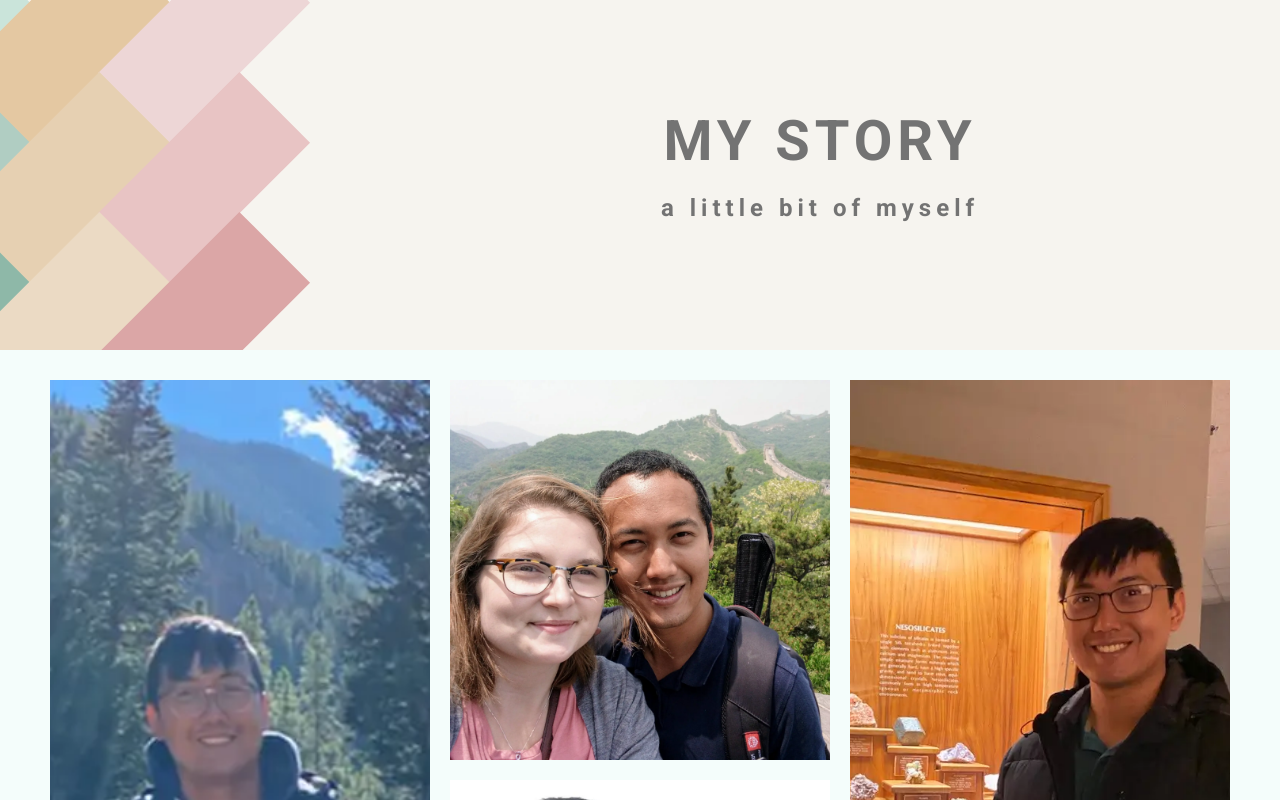
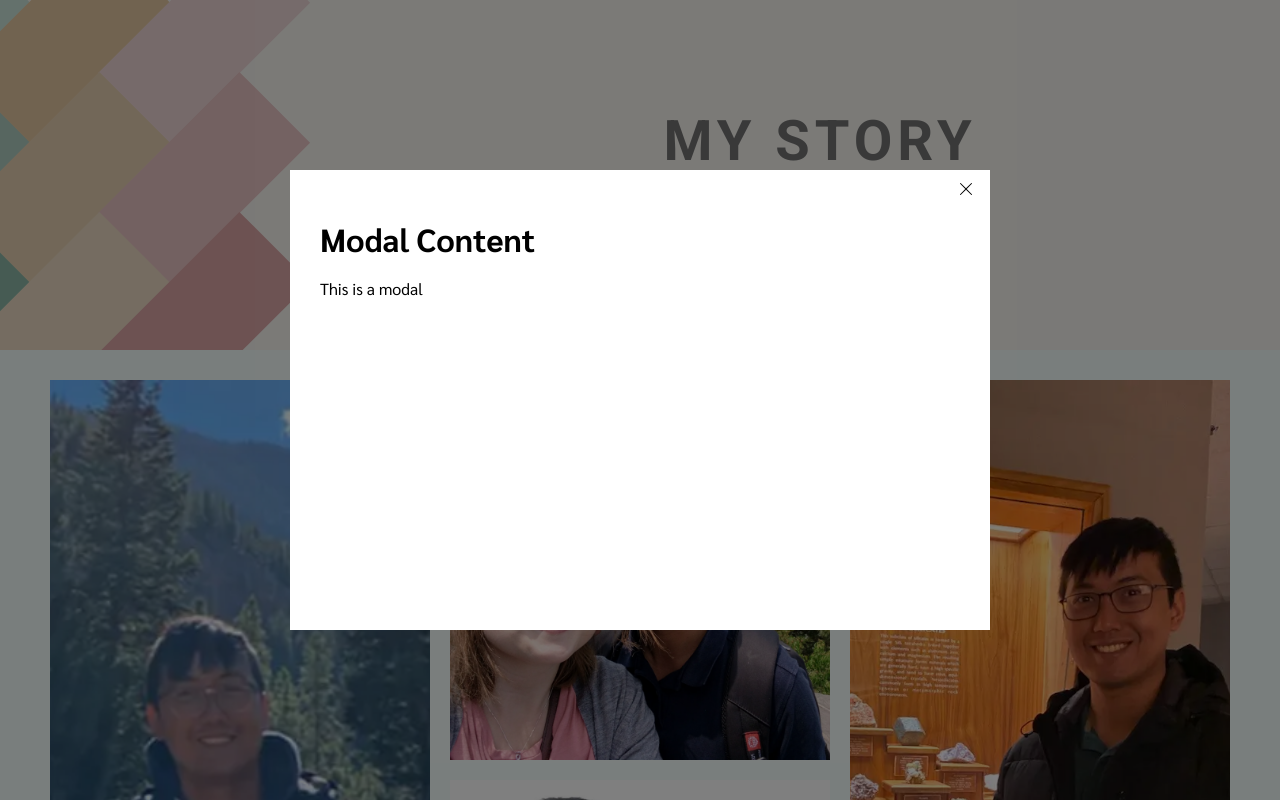
Before and after one commit to PaulRGU2014/kru-paul-2023-website, a Next.js app in the folder frontend/: page /about-me in a window 1280 px wide. Both pictures are taken after a click on the element 240 px from the left and 770 px from the top of the page. Shown: the top 800 px of the page. Built offline with nearby package versions, Linux system fonts and the light colour scheme.

Commit message:
update modal

```diff
--- a/frontend/package.json
+++ b/frontend/package.json
@@ -17,6 +17,7 @@
     "normalize.css": "^8.0.1",
     "react": "^18",
     "react-dom": "^18",
+    "react-icons": "^5.3.0",
     "sanity": "^3.54.0",
     "styled-components": "^6.1.12"
   },
--- a/frontend/src/app/about-me/page.tsx
+++ b/frontend/src/app/about-me/page.tsx
@@ -4,21 +4,28 @@ import styles from './about-me.module.scss';
 import ImageLoader from '@/utils/ImageLoader/ImageLoader';
 import content from "./content.json";
 import InViewAnim from '@/utils/InViewAnim/InViewAnim';
-import { useState, useEffect } from 'react';
+import Modal from '@/components/Modal/Modal';
+import { useState, useEffect, useRef } from 'react';
 
 
 export default function AboutMe() {
   const [isClient, setIsClient] = useState(false)
+	const [modalOpen, setModalOpen] = useState(false);
 
 	useEffect(()=>{
-    setIsClient(typeof window !== 'undefined')
+    setIsClient(typeof window !== 'undefined');
     return (()=>{
       setIsClient(false)
     })
   },[])
 
 	return (
-		<InViewAnim><div className={styles.component}>
+		<InViewAnim>
+			<Modal isOpen={modalOpen} onClose={()=>setModalOpen(false)}>
+				<h1>Modal Content</h1>
+				<p>This is a modal</p>
+			</Modal>
+			<div className={styles.component}>
 			<div className={styles.wrapper}>
 				<div className={styles.inner}>
 					{content.story.map((item, index) => (
@@ -31,6 +38,7 @@ export default function AboutMe() {
 							}}
 							src={item.image.url}
 							alt={item.image.alt}
+							onClick={()=>setModalOpen(true)}
 						/>
 					))}
 				</div>
--- a/frontend/src/components/Modal/Modal.module.scss
+++ b/frontend/src/components/Modal/Modal.module.scss
@@ -0,0 +1,35 @@
+@import '../../scss/helpers/import';
+
+.modal{
+    position: fixed;
+    top: 0;
+    left: 0;
+    width: 100%;
+    height: 100%;
+    background-color: rgba(0, 0, 0, 0.5);
+    display: none;
+    justify-content: center;
+    align-items: center;
+    z-index: 1000;
+    &.isOpened{
+        display: flex;
+    }
+}
+
+.modal__content{
+  width: 50%;
+  height: 50vh;
+  background-color: $white;
+  padding: 30px;
+  position: relative;
+}
+
+.modal__close{
+  position: absolute;
+  top: 10px;
+  right: 10px;
+  cursor: pointer;
+  // clear button styles
+  border: none;
+  background: none;
+}
--- a/frontend/src/components/Modal/Modal.tsx
+++ b/frontend/src/components/Modal/Modal.tsx
@@ -0,0 +1,43 @@
+'use client'
+
+import React, { useEffect, useRef } from 'react';
+import { BsXLg } from "react-icons/bs";
+import styles from './Modal.module.scss';
+
+interface ModalProps extends React.HTMLProps<HTMLDivElement> {
+  children: React.ReactNode;
+  isOpen: boolean;
+  onClose: () => void;
+}
+
+export default function Modal({ children, isOpen, onClose}: ModalProps) {
+  const modalRef = useRef<HTMLDivElement>(null);
+
+  useEffect(() => {
+    const handleClickOutside = (event: MouseEvent) => {
+      if (modalRef.current && !modalRef.current.contains(event.target as Node)) {
+        onClose();
+      }
+    };
+
+    document.addEventListener('mousedown', handleClickOutside);
+    return () => {
+      document.removeEventListener('mousedown', handleClickOutside);
+    };
+  }, [onClose]);
+
+
+  return (
+    <div className={`${styles.modal} ${isOpen ? styles.isOpened : ''}`}
+    >
+      <div className={styles.modal__content}
+        ref={modalRef}
+      >
+        <button className={styles.modal__close} onClick={onClose}>
+          <BsXLg />
+        </button>
+        {children}
+      </div>
+    </div>
+  );
+}
--- a/frontend/src/utils/ImageLoader/ImageLoader.tsx
+++ b/frontend/src/utils/ImageLoader/ImageLoader.tsx
@@ -2,9 +2,19 @@
 
 import Image from "next/image";
 
-export default function ImageLoader({ className, style, src, alt }: { className: string, style?: object, src: string, alt: string }) {
+interface ImageLoaderProps extends React.HTMLProps<HTMLDivElement> {
+  className: string;
+  style?: object;
+  src: string;
+  alt: string;
+}
+
+export default function ImageLoader({ className, style, src, alt, ...rest }: ImageLoaderProps) {
   return (
-    <div className={className} style={style}>
+    <div className={className}
+      style={style}
+      {...rest}
+    >
       <Image src={src} alt={alt} layout="fill" objectFit="cover" />
     </div>
   );
```
Also changed, not shown: 1 other file (tests, documents, lock files or other folders).
